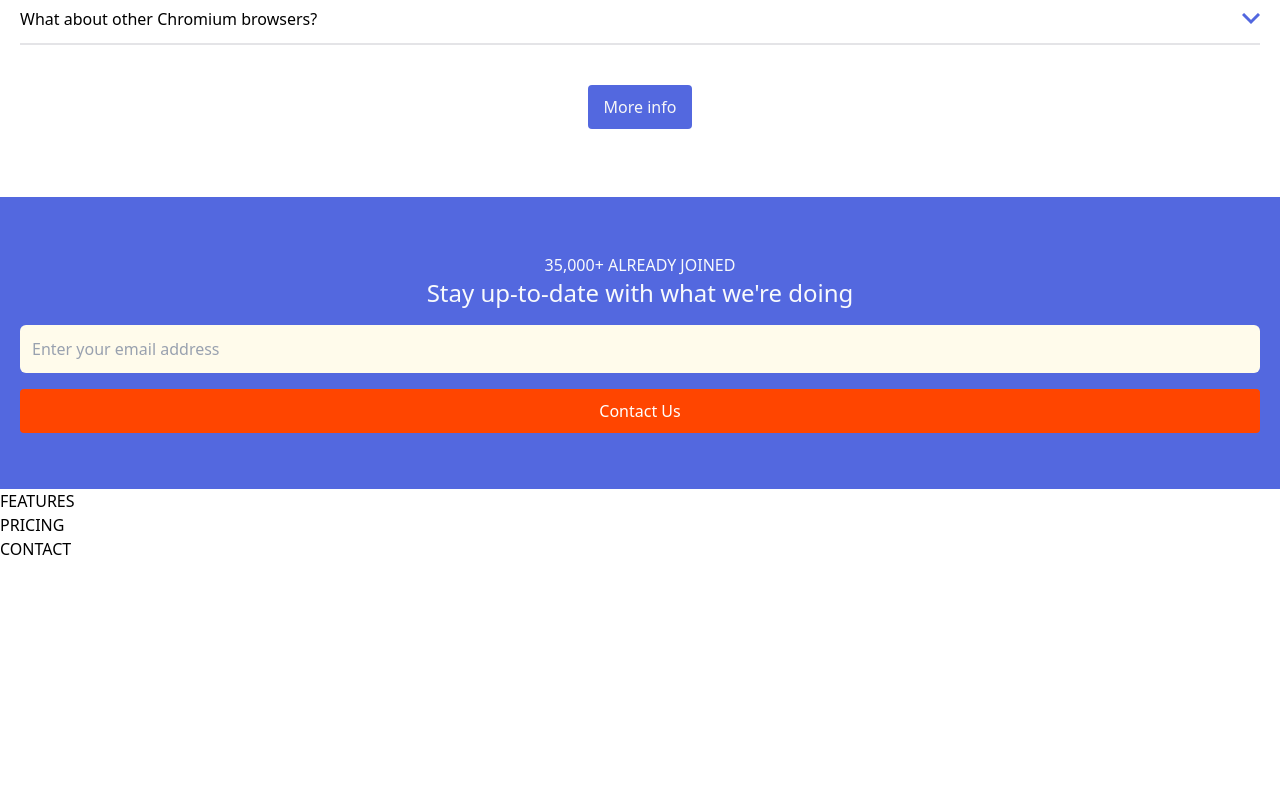
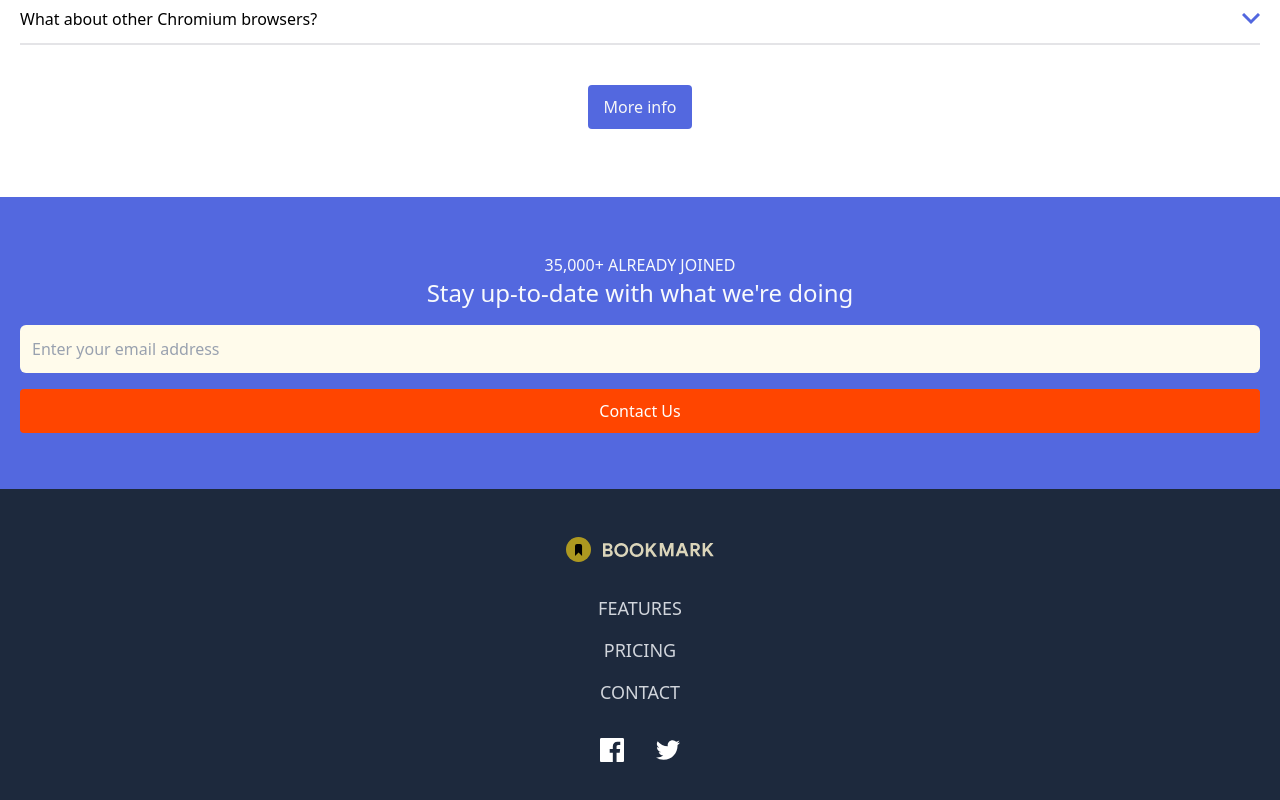
Before and after one commit to Obrienzo/bookmark-landing-page-master, a React (Vite) app: page / in a window 1280 px wide. Shown: the part 3275-4075 px from the top of the page. Before the commit the page ends 3880 px from the top, so only its background shows below. Built offline with nearby package versions, Linux system fonts and the light colour scheme.

Commit message:
Added footer

```diff
--- a/src/Extension.jsx
+++ b/src/pages/Extension.jsx
@@ -1,5 +1,5 @@
-import Button from "./Button.jsx";
-import ExtensionCard from "./ExtensionCard.jsx";
+import Button from "../components/Button.jsx";
+import ExtensionCard from "../components/ExtensionCard.jsx";
 
 function Extension() {
     return (
--- a/src/Features.jsx
+++ b/src/pages/Features.jsx
@@ -1,4 +1,4 @@
-import Button from "./Button.jsx";
+import Button from "../components/Button.jsx";
 
 const featuresList = [
     {
--- a/src/Footer.jsx
+++ b/src/pages/Footer.jsx
@@ -2,14 +2,14 @@
 
 function Footer() {
     return (
-        <footer>
-            <div>
+        <footer className="bg-slate-800 text-slate-100">
+            <div className="px-5 py-12 flex flex-col items-center">
                 <div>
                     <a href="/index.html">
-                        {/* Page logo different color */}
+                        <img className="invert-100" src="/src/assets/images/logo-bookmark.svg" alt="footer logo" />
                     </a>
                 </div>
-                <ul>
+                <ul className="flex flex-col gap-3.5 my-8 text-gray-300 text-center text-lg">
                     <li>
                         <a href="#">FEATURES</a>
                     </li>
@@ -20,7 +20,7 @@ function Footer() {
                         <a href="#">CONTACT</a>
                     </li>
                 </ul>
-                <ul>
+                <ul className="flex items-center gap-8">
                     <li>
                         <a href="#">
                             <img src="/src/assets/images/icon-facebook.svg" alt="Facebook icon" />
--- a/src/Form.jsx
+++ b/src/pages/Form.jsx
@@ -1,4 +1,4 @@
-import Button from "./Button.jsx";
+import Button from "../components/Button.jsx";
 import { useState } from "react";
 
 function Form() {
--- a/src/Fqa.jsx
+++ b/src/pages/Fqa.jsx
@@ -1,5 +1,5 @@
-import Button from "./Button.jsx";
-import Question from "./Question.jsx";
+import Button from "../components/Button.jsx";
+import Question from "../components/Question.jsx";
 
 function Fqa() {
     return (
--- a/src/HeroPage.jsx
+++ b/src/pages/HeroPage.jsx
@@ -1,4 +1,4 @@
-import Button from "./Button.jsx";
+import Button from "../components/Button.jsx";
 
 function HeroPage() {
     return (
--- a/src/Navigation.jsx
+++ b/src/pages/Navigation.jsx
@@ -1,5 +1,5 @@
 import { useState } from "react";
-import Button from "./Button.jsx";
+import Button from "../components/Button.jsx";
 
 function Navigation() {
     const [dropdown, setDropdown] = useState(false);
```
Also changed, not shown: src/App.jsx (+7 -7 lines), src/components/Button.jsx (renamed from src/Button.jsx), src/components/ExtensionCard.jsx (renamed from src/ExtensionCard.jsx), src/components/Question.jsx (renamed from src/Question.jsx).
